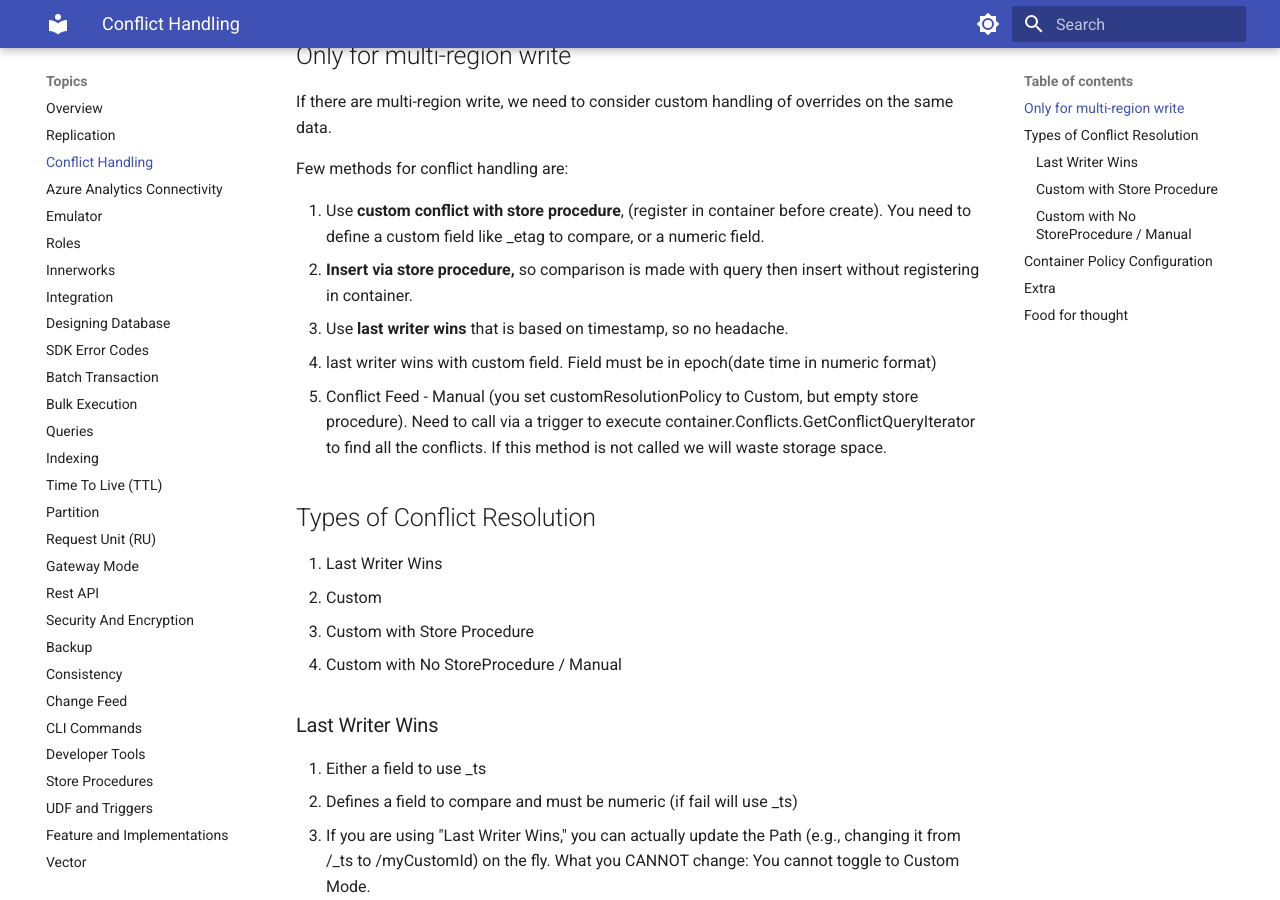
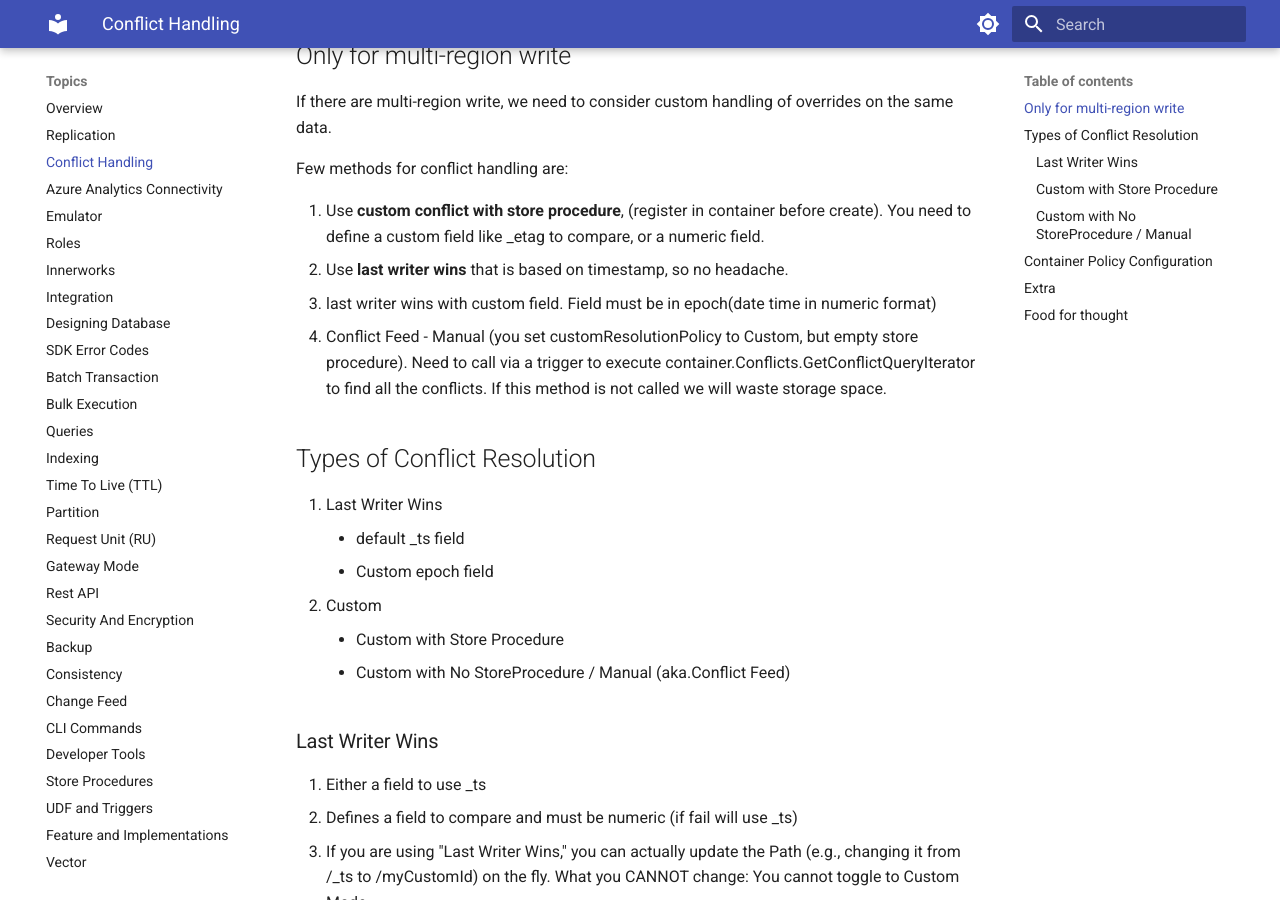
Before and after one commit to yoonghan/Azure-Cosmos-DB-DP-420, an MkDocs documentation site: the page built from docs/4. Conflict_Handling.md, in a window 1280 px wide and 900 px high, scrolled down 255 px. Built offline with MkDocs 1.6.1 and Material for MkDocs 9.7.7, drawn with Linux system fonts in a browser that asks for light colours.

Commit message:
Update notes.

```diff
--- a/docs/4. Conflict_Handling.md
+++ b/docs/4. Conflict_Handling.md
@@ -8,17 +8,18 @@ If there are multi-region write, we need to consider custom handling of override
 Few methods for conflict handling are:
 
 1. Use **custom conflict with store procedure**, (register in container before create). You need to define a custom field like _etag to compare, or a numeric field.
-2. **Insert via store procedure,** so comparison is made with query then insert without registering in container.
-3. Use **last writer wins** that is based on timestamp, so no headache.
-4. last writer wins with custom field. Field must be in epoch(date time in numeric format)
-5. Conflict Feed - Manual (you set customResolutionPolicy to Custom, but empty store procedure). Need to call via a trigger to execute container.Conflicts.GetConflictQueryIterator to find all the conflicts. If this method is not called we will waste storage space.
+2. Use **last writer wins** that is based on timestamp, so no headache.
+3. last writer wins with custom field. Field must be in epoch(date time in numeric format)
+4. Conflict Feed - Manual (you set customResolutionPolicy to Custom, but empty store procedure). Need to call via a trigger to execute container.Conflicts.GetConflictQueryIterator to find all the conflicts. If this method is not called we will waste storage space.
 
 ## Types of Conflict Resolution
 
 1. Last Writer Wins
+    - default _ts field
+    - Custom epoch field
 2. Custom
-- Custom with Store Procedure
-- Custom with No StoreProcedure / Manual
+    - Custom with Store Procedure
+    - Custom with No StoreProcedure / Manual (aka.Conflict Feed)
 
 ### Last Writer Wins
 
```
Also changed, not shown: docs/24. Change Feed.md (+7 -5 lines).
